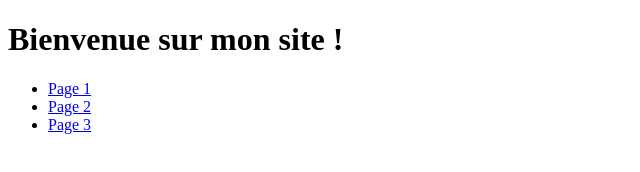
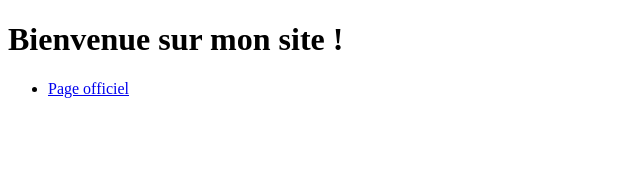
Before and after one commit to fatiEl17/fatiel17, a plain HTML site: page index.html in a window 1280 px wide. Shown: the whole page, without its empty margins (0-640 px from the left). Drawn offline with Linux system fonts and the light colour scheme.

Commit message:
Update index.html

```diff
--- a/index.html
+++ b/index.html
@@ -8,9 +8,8 @@
 <body>
     <h1>Bienvenue sur mon site !</h1>
     <ul>
-        <li><a href="page1.html">Page 1</a></li>
-        <li><a href="page2.html">Page 2</a></li>
-        <li><a href="page3.html">Page 3</a></li>
+        <li><a href="page1.html">Page officiel</a></li>
+
     </ul>
 </body>
 </html>
```
